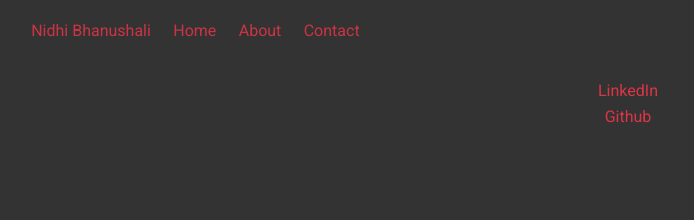
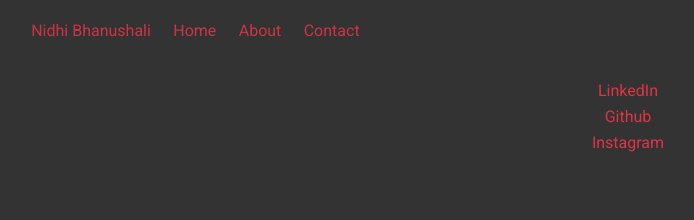
Before and after one commit to nidhi-bhanushali/Portfolio, a React (Create React App) app: page /project in a window 1280 px wide. Shown: the top 220 px of the page, without its empty margins (12-706 px from the left). Built offline with nearby package versions, Linux system fonts and the light colour scheme.

Commit message:
Added Footer template

```diff
--- a/src/layout/Footer.js
+++ b/src/layout/Footer.js
@@ -5,6 +5,7 @@ const Footer = () => {
         <div className ="all-center">
             <p>LinkedIn</p>
             <p>Github</p>
+            <p>Instagram</p>
         </div>
     )
 }
```
